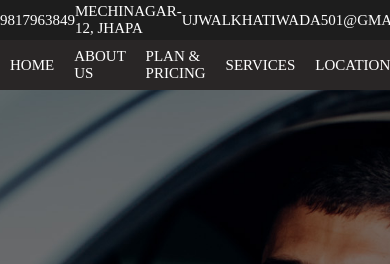
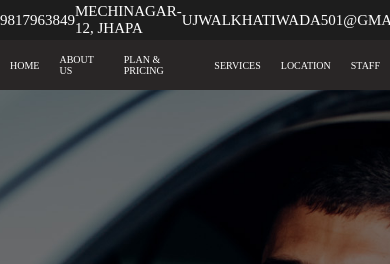
Before and after one commit to ujwal-khatiwada/web, a plain HTML site: page index.html in a window 390 px wide. Shown: the top 264 px of the page. Drawn offline with Linux system fonts and the light colour scheme.

Commit message:
Update style.css

```diff
--- a/style.css
+++ b/style.css
@@ -24,7 +24,7 @@
 }
 .nav a {
     font-family: Montserrat;
-    font-size: clamp(15px, 2vw, 20px);
+    font-size: clamp(10px, 2vw, 20px);
     text-transform: uppercase;
     padding: 2px 10px;
     color: #fff;
```
